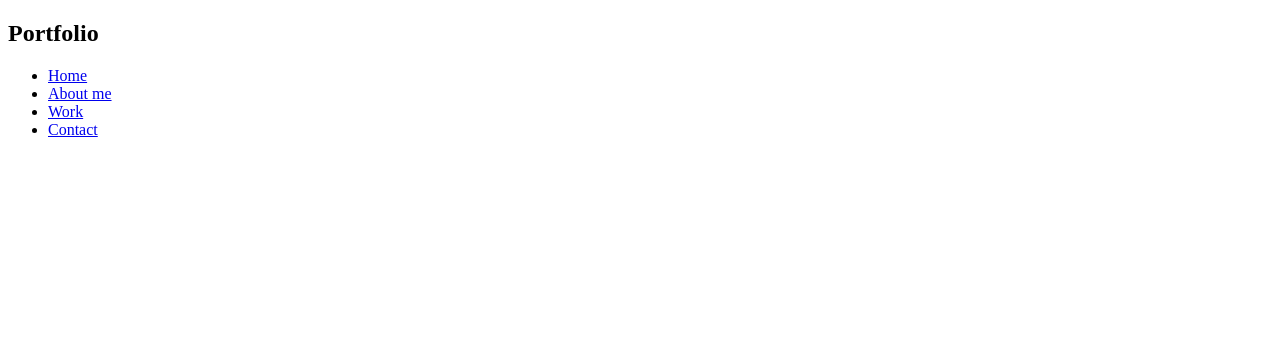
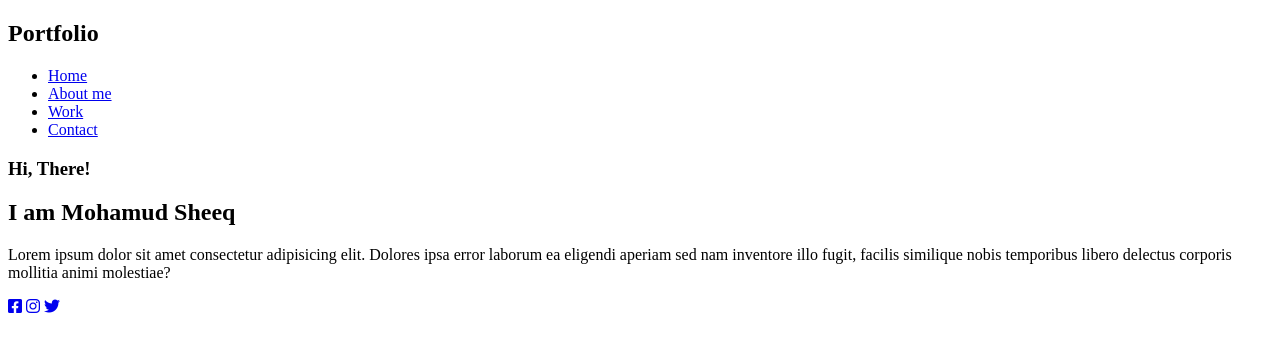
Before and after one commit to msheeq99/advanced-css-portfolio, a plain HTML site: page index.html in a window 1280 px wide. Drawn offline with Linux system fonts and the light colour scheme.

Commit message:
Added 2 more div class for my image and introduction of my portfolio

```diff
--- a/assest/style.css
+++ b/assest/style.css
@@ -119,4 +119,6 @@ nav .nav-list li.btn:hover a {
 
 }
 
-/* ---NAV ENDS HERE-- */
+/* ---NAV ENDS HERE--- */
+
+/* --- HEADER ENDS HERE--- */
--- a/index.html
+++ b/index.html
@@ -29,6 +29,20 @@
                     </ul>
                 </nav>
             </header>
+            <div class="wrapper"></div>
+
+            <div class="container">
+                <div class="hero-text">
+                    <h3>Hi, There!</h3>
+                    <h1>I am <span>Mohamud Sheeq</span></h1>
+                    <p> Lorem ipsum dolor sit amet consectetur adipisicing elit. Dolores ipsa error laborum ea eligendi aperiam sed nam inventore illo fugit, facilis similique nobis temporibus libero delectus corporis mollitia animi molestiae?</p>
+                    <div class="social">
+                        <a href="#"><i class="fa-brands fa-facebook-square"></i></a>
+                        <a href="#"><i class="fa-brands fa-instagram"></i></a>
+                        <a href="#"><i class="fa-brands fa-twitter"></i></a>
+                    </div>
+                </div>
+            </div>
         </div>
     </section>
 </body>
```
